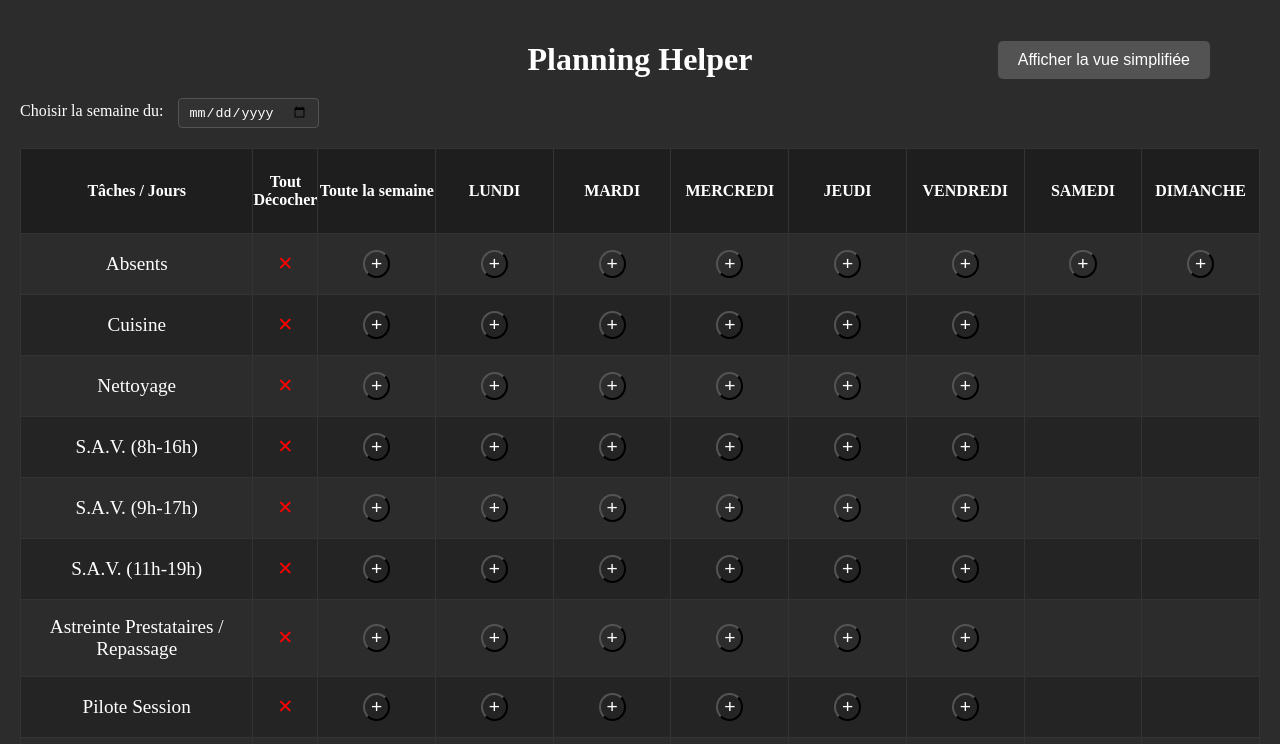
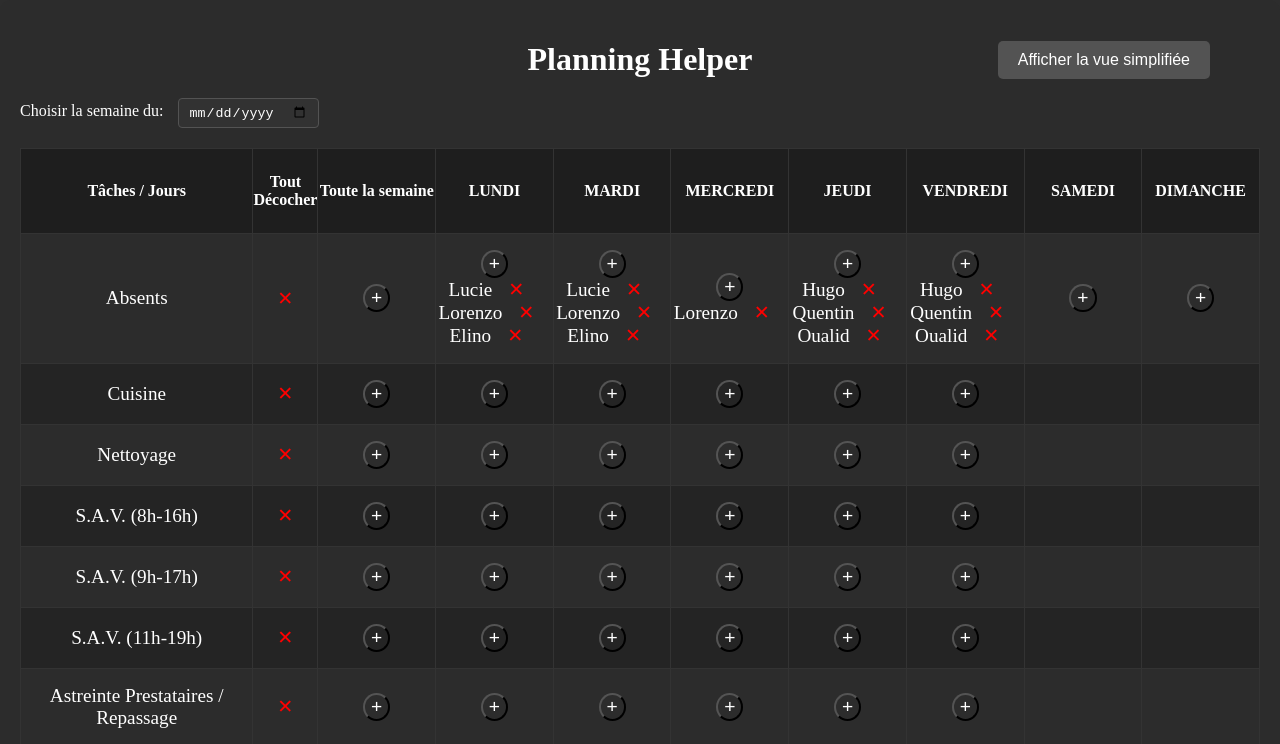
Before and after one commit to LaurentArcos/planner, a React (Create React App) app: page / in a window 1280 px wide. Shown: the top 744 px of the page. Built offline with nearby package versions, Linux system fonts and the light colour scheme.

Commit message:
modifiction des noms cochés par défaut

```diff
--- a/src/TaskPlanner.js
+++ b/src/TaskPlanner.js
@@ -41,13 +41,34 @@ const TaskPlanner = () => {
   };
 
   useEffect(() => {
-    // Initialisation des sélections en tant que tableaux vides
     let initialSelections = {};
     tasks.forEach((task) => {
       days.forEach((day) => {
         initialSelections[`${task.name}-${day}`] = [];
       });
     });
+
+    // Définition des sélections par défaut
+    const defaultSelections = [
+      { name: "Nolan", task: "Boutique Toulon", days: ["SAMEDI"] },
+      { name: "Lucie", task: "Absents", days: ["LUNDI", "MARDI"] },
+      { name: "Hugo", task: "Absents", days: ["JEUDI", "VENDREDI"] },
+      { name: "Lorenzo", task: "Absents", days: ["LUNDI", "MARDI", "MERCREDI"] },
+      { name: "Lorenzo", task: "Boutique Toulon", days: ["JEUDI", "VENDREDI","SAMEDI"] },
+      { name: "Elino", task: "Absents", days: ["LUNDI", "MARDI"] },
+      { name: "Quentin", task: "Absents", days: ["JEUDI", "VENDREDI"] },
+      { name: "Oualid", task: "Absents", days: ["JEUDI", "VENDREDI"] },
+    ];
+
+    // Appliquer les sélections par défaut
+    defaultSelections.forEach(sel => {
+      sel.days.forEach(day => {
+        if (!initialSelections[`${sel.task}-${day}`].includes(sel.name)) {
+          initialSelections[`${sel.task}-${day}`].push(sel.name);
+        }
+      });
+    });
+
     setSelections(initialSelections);
   }, [tasks, persons]);
 
--- a/src/persons.js
+++ b/src/persons.js
@@ -2,7 +2,7 @@ const persons = [
   {
     name: "Bertrand",
     availableDays: ["LUNDI", "MARDI", "MERCREDI", "JEUDI", "VENDREDI"],
-    tasks: [""]
+    tasks: ["Cuisine", "Nettoyage"]
   },
   {
     name: "Capucine",
@@ -22,7 +22,7 @@ const persons = [
   {
     name: "Hugo",
     availableDays: ["LUNDI", "MARDI", "MERCREDI", "JEUDI", "VENDREDI"],
-    tasks: ["Cuisine", "Nettoyage","S.A.V. (8h-16h)", "S.A.V. (11h-19h)","S.A.V. (9h-17h)"]
+    tasks: ["Cuisine", "Nettoyage","S.A.V. (8h-16h)", "S.A.V. (11h-19h)","S.A.V. (9h-17h)", "Pilote Session", "Astreinte Prestataires / Repassage"]
   },
   {
     name: "Laurent",
@@ -52,7 +52,7 @@ const persons = [
   {
     name: "Marie",
     availableDays: ["LUNDI", "MARDI", "MERCREDI", "JEUDI", "VENDREDI"],
-    tasks: ["Cuisine", "Nettoyage","Boutique Toulon"]
+    tasks: ["S.A.V. (8h-16h)", "S.A.V. (11h-19h)","S.A.V. (9h-17h)","Cuisine", "Nettoyage","Boutique Toulon"]
   },
   {
     name: "Mathis",
@@ -62,7 +62,7 @@ const persons = [
   {
     name: "Matthieu",
     availableDays: ["LUNDI", "MARDI", "MERCREDI", "JEUDI", "VENDREDI"],
-    tasks: [""]
+    tasks: ["Cuisine", "Nettoyage"]
   },
   {
     name: "Nathaniel",
@@ -72,7 +72,7 @@ const persons = [
   {
     name: "Nolan",
     availableDays: ["LUNDI", "MARDI", "MERCREDI", "JEUDI", "VENDREDI"],
-    tasks: ["Boutique Toulon"]
+    tasks: ["Pilote Session", "Cuisine", "Nettoyage", "Astreinte Prestataires / Repassage", "Boutique Toulon"]
   },
   {
     name: "Oualid",
@@ -82,7 +82,7 @@ const persons = [
   {
     name: "Pierre",
     availableDays: ["LUNDI", "MARDI", "MERCREDI", "JEUDI", "VENDREDI"],
-    tasks: ["Boutique Toulon"]
+    tasks: ["Boutique Toulon", "Cuisine", "Nettoyage"]
   },
   {
     name: "Quentin",
```
